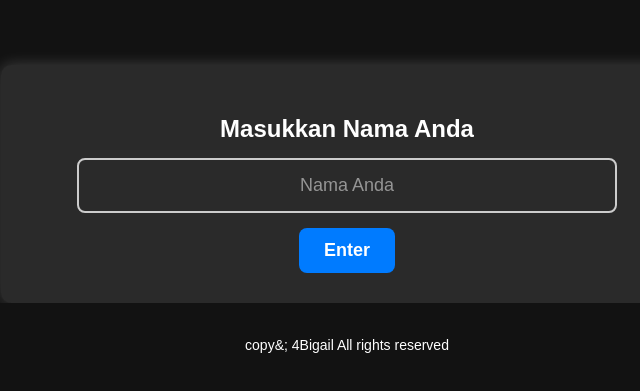
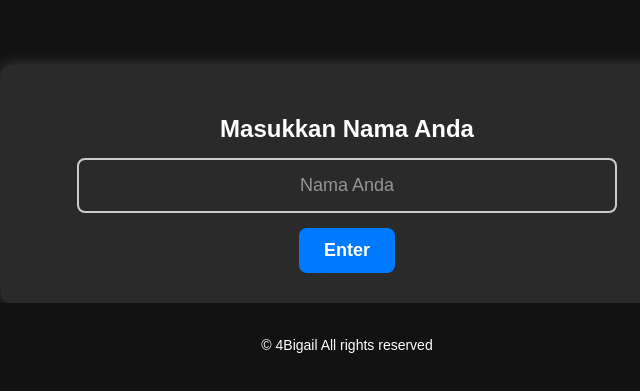
Before and after one commit to masprew/Xdantz-preset, a plain HTML site: page index.html in a window 1280 px wide. Shown: the part 125-516 px from the top of the page, 293-933 px from the left. Drawn offline with Linux system fonts and the light colour scheme.

Commit message:
index.html

```diff
--- a/index.html
+++ b/index.html
@@ -90,7 +90,7 @@
 
     <script src="script.js"></script>
     <footer>
-        <p>copy&; 4Bigail All rights reserved</p>
+        <p>&copy; 4Bigail All rights reserved</p>
     </footer>
 </body>
 </html>
```
